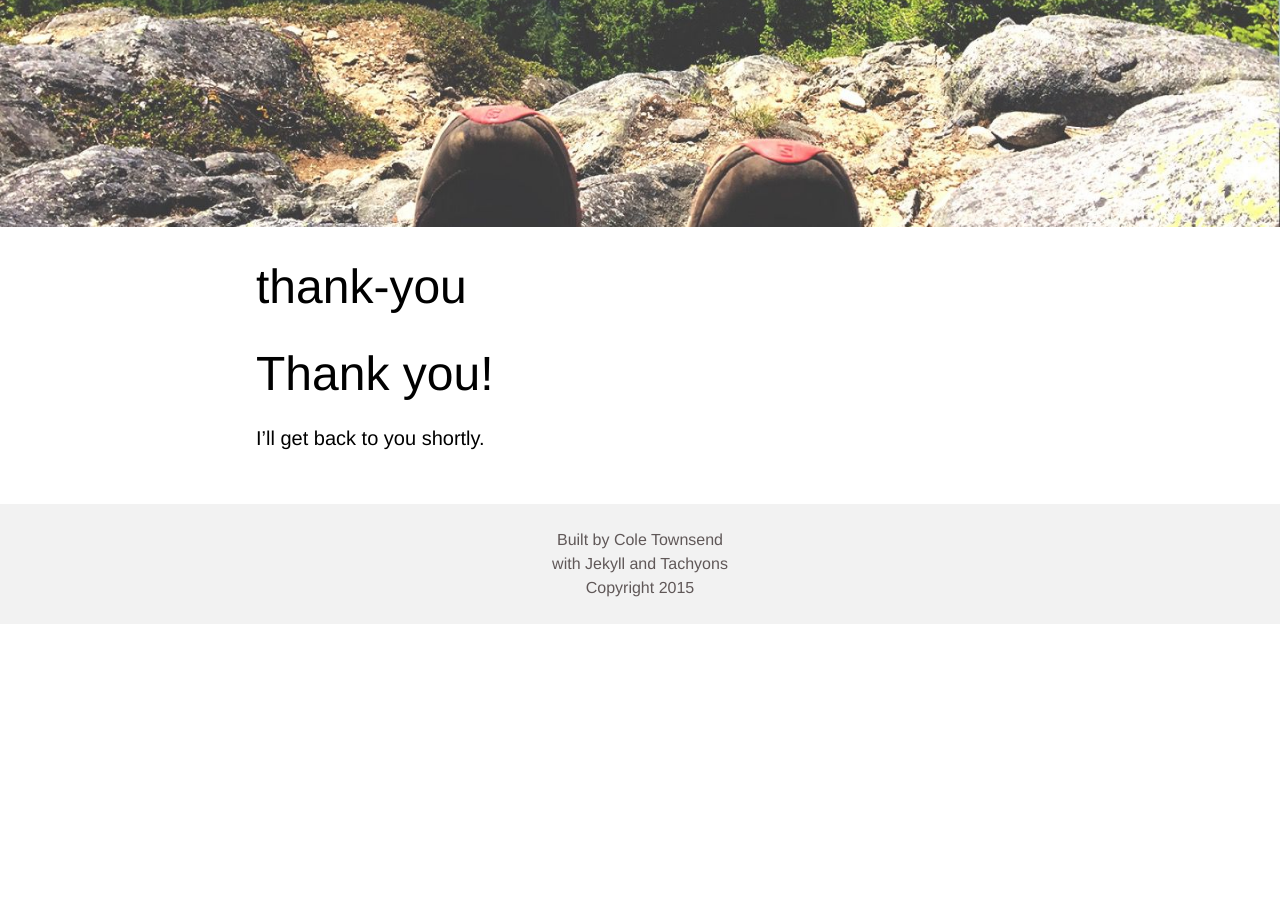
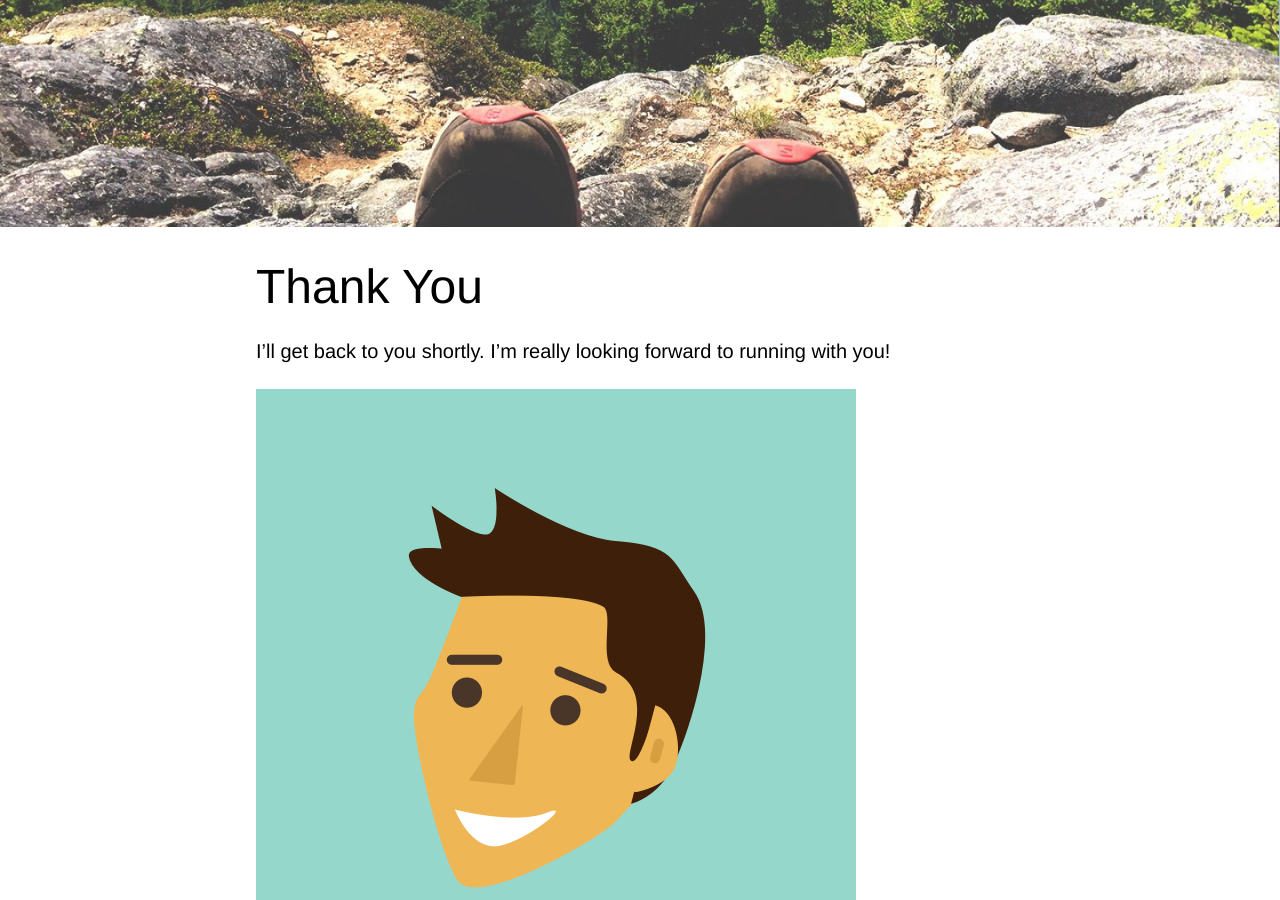
Before and after one commit to ColeTownsend/Set-The-Pace, a Jekyll site: the page built from thank-you.md, in a window 1280 px wide and 900 px high, scrolled down 373 px. Built offline with Jekyll 4.4.1, drawn with Linux system fonts in a browser that asks for light colours; Markdown is read by kramdown in place of the engine named in the settings; before the commit the page ends 997 px from its top, so only the background shows below that.

Commit message:
Updated thank-you.md

```diff
--- a/thank-you.md
+++ b/thank-you.md
@@ -1,10 +1,10 @@
 ---
 layout: default
-title: "thank-you"
+title: Thank You
 published: true
 ---
 
 
-# Thank you!
+I'll get back to you shortly. I'm really looking forward to running with you!
 
-I'll get back to you shortly.
+![IMG_2841.PNG]({{site.baseurl}}/assets/images/IMG_2841.PNG)
```
